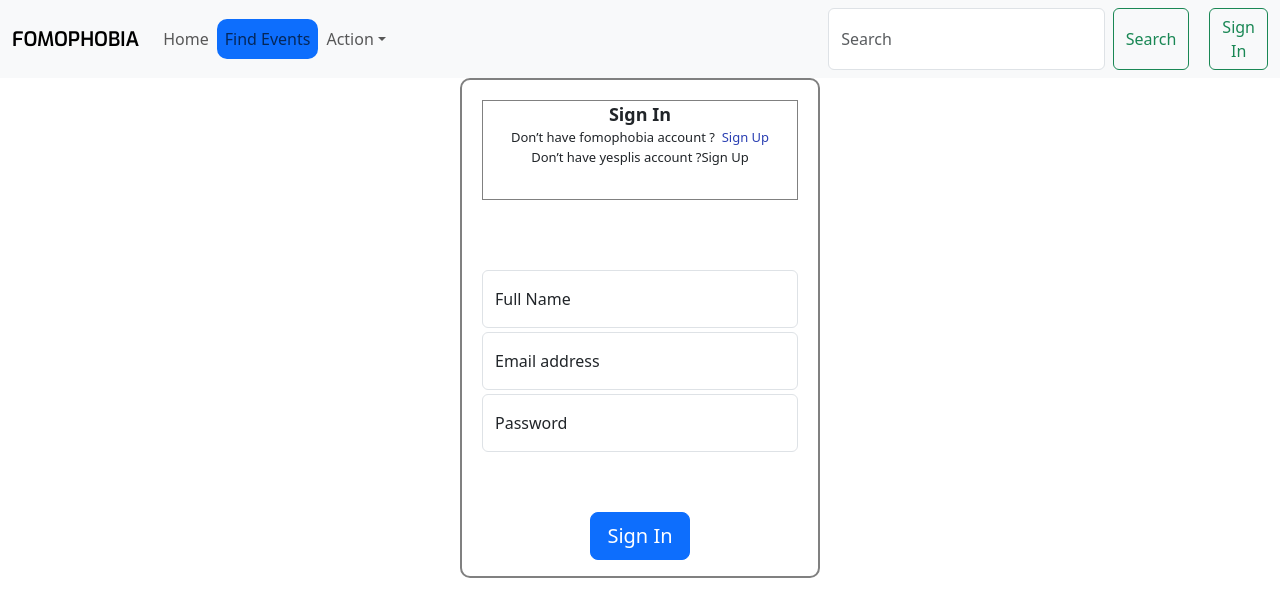
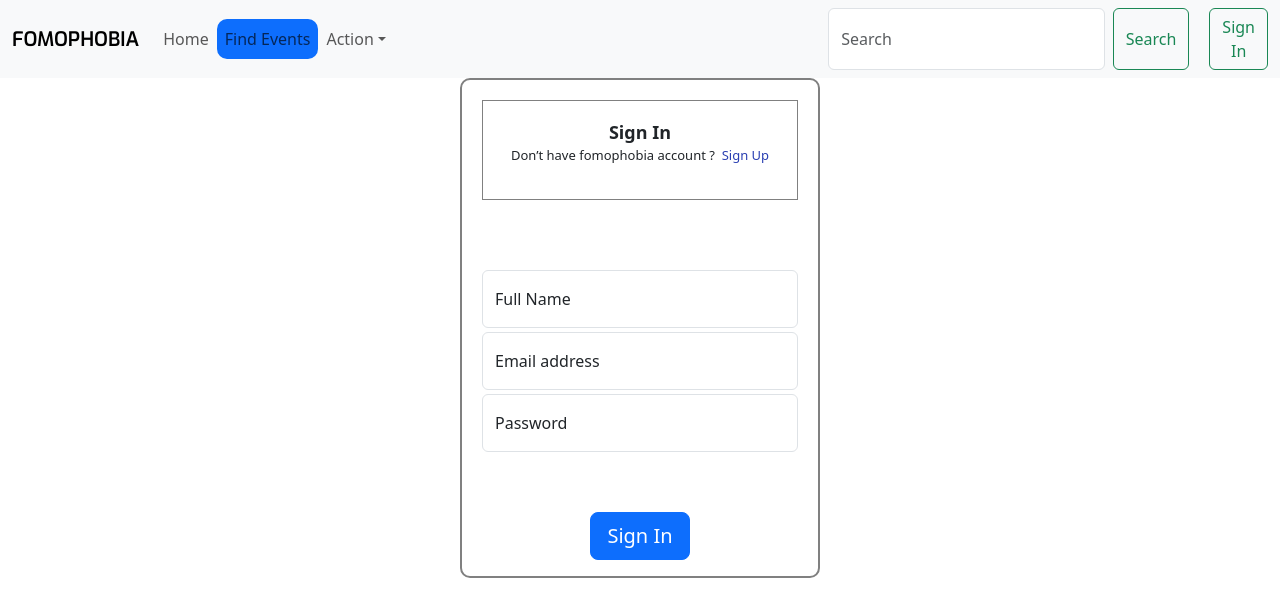
Before and after one commit to EnosPebrian/event-ticket-management, a React (Create React App) app: page /login in a window 1280 px wide. Shown: the top 616 px of the page. Built offline with nearby package versions, Linux system fonts and the light colour scheme.

Commit message:
update after merge

```diff
--- a/src/components/login.jsx
+++ b/src/components/login.jsx
@@ -70,12 +70,6 @@
                   Sign Up
                 </a>
               </span>
-              <p>
-                Don’t have yesplis account ?
-                <span>
-                  <a href="register">Sign Up</a>
-                </span>
-              </p>
             </p>
           </div>
           {/* INPUT */}
```
